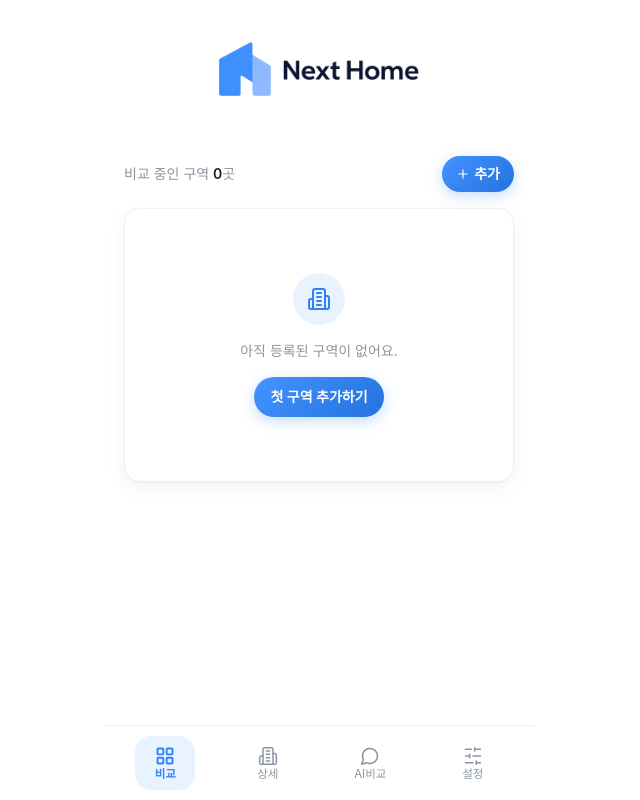
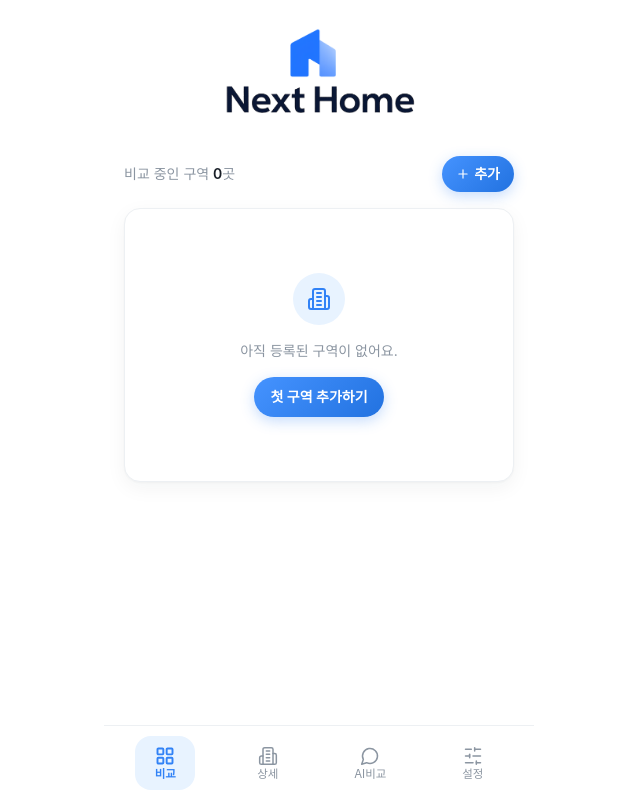
Before and after one commit to uzlnee/nextHome, a React (Vite) app: page / in a window 1280 px wide. Shown: the whole page, without its empty margins (321-961 px from the left). Built offline with nearby package versions, Linux system fonts and the light colour scheme.

Commit message:
fix: 메인 타이틀 이미지 변경

```diff
--- a/src/App.jsx
+++ b/src/App.jsx
@@ -367,9 +367,8 @@ export default function App() {
                   style={{
                     width: 'min(320px, 100%)',
                     height: 100,
-                    objectFit: 'cover',
+                    objectFit: 'contain',
                     objectPosition: 'center',
-                    borderRadius: 14,
                     display: 'block',
                   }}
                 />
```
Also changed, not shown: public/next-home-title.png.
